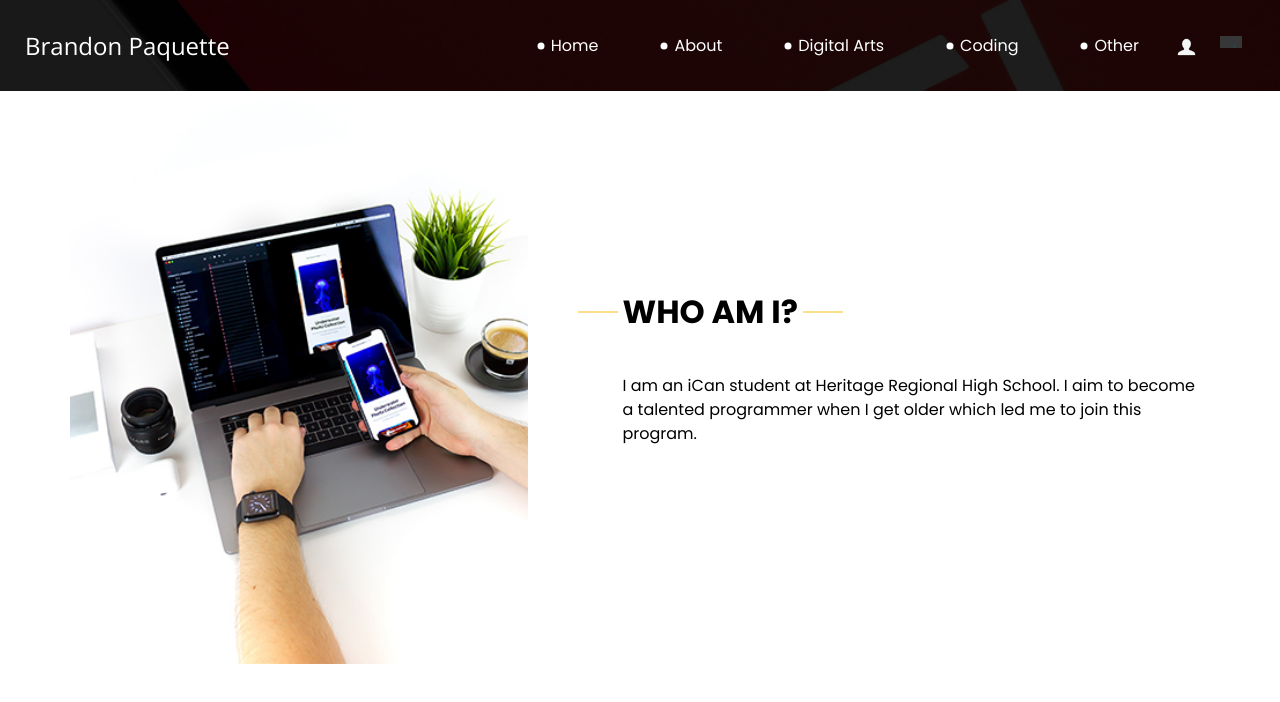
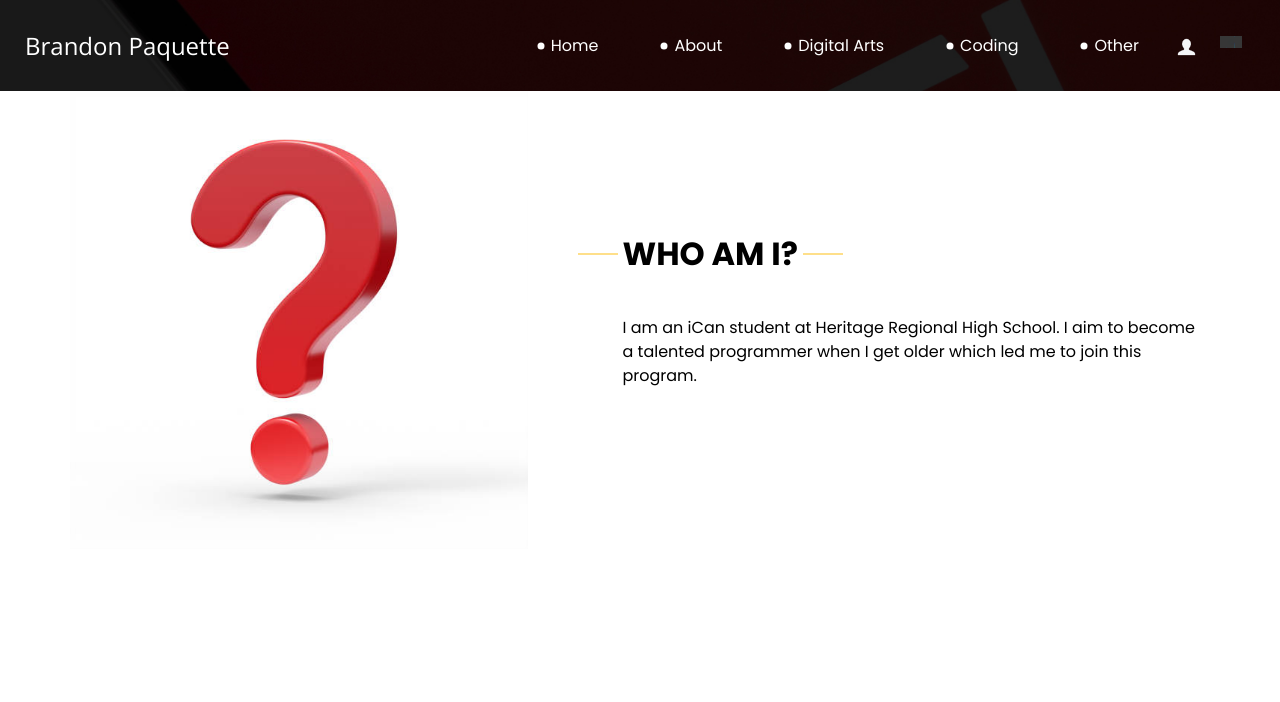
Before and after one commit to BranPaq/iCan-Portfolio, a plain HTML site: page about.html in a window 1280 px wide. Drawn offline with nearby package versions, Linux system fonts and the light colour scheme; files whose address does not match are found by name.

Commit message:
Updated some of the files

```diff
--- a/about.html
+++ b/about.html
@@ -87,7 +87,7 @@
       <div class="row">
         <div class="col-md-5">
           <div class="img-box">
-            <img src="images/who-img.jpg" alt="">
+            <img src="QuestionMark.jpg" alt="">
           </div>
         </div>
         <div class="col-md-7">
```
Also changed, not shown: coding.html (+3 -0 lines), GreenfootCode.png (added), GreenfootGeneral.png (added), QuestionMark.jpg (added).
